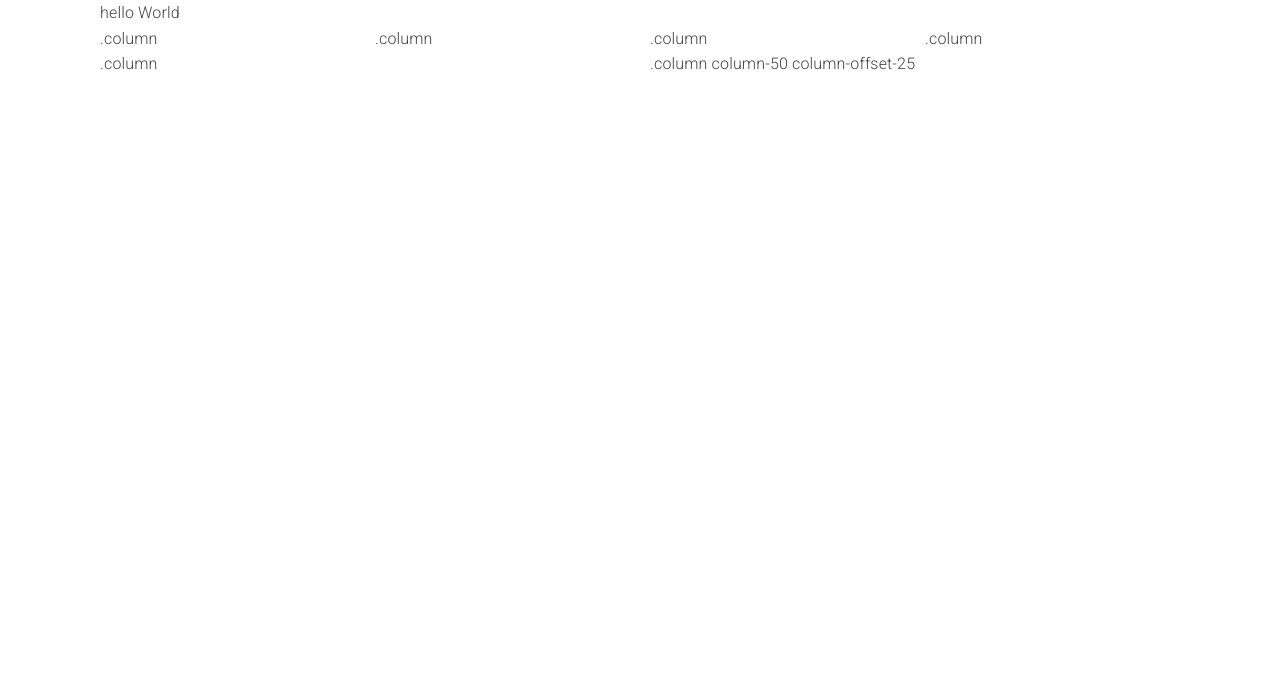
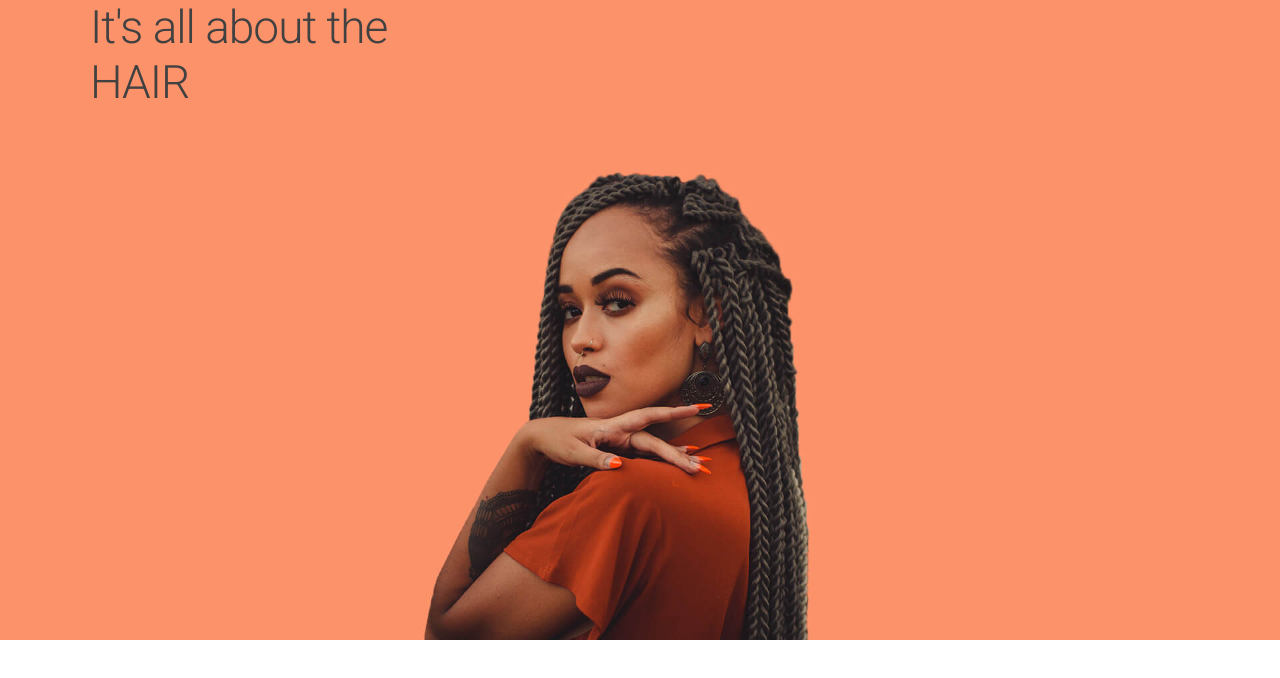
Before and after one commit to Mxmba-dev/hair-salon-template, a plain HTML site: page index.html in a window 1280 px wide. Drawn offline with nearby package versions, Linux system fonts and the light colour scheme.

```diff
--- a/assets/styles/scss/main.scss
+++ b/assets/styles/scss/main.scss
@@ -3,3 +3,12 @@
 body{
     color: $black-gray;
 }
+
+#home{
+    background-image: url('/assets/images/hero-bg-2.jpg');
+    background-repeat: no-repeat;
+    background-attachment: scroll;
+    background-size: cover;
+    background-position: center;
+    height: 80vh;
+}
--- a/index.html
+++ b/index.html
@@ -10,21 +10,18 @@
     <link rel="stylesheet" href="assets/styles/main.css">
 </head>
 <body>
-    <div class="container">
-        hello World
-        <div class="row">
-            <div class="column">.column</div>
-            <div class="column">.column</div>
-            <div class="column">.column</div>
-            <div class="column">.column</div>
+    <section id="home">
+        <div class="container">
+            <div class="row">
+                <div class="column-50 hero-text">
+                    <h1>It's all about the
+                        <br>
+                        HAIR
+                    </h1>
+                </div>
+            </div>
         </div>
-
-        <div class="row">
-            <div class="column">.column</div>
-            <div class="column column-50 column-offset-25">.column column-50 column-offset-25</div>
-        </div>
-
-    </div>
+    </section>
 </body>
 <script src="assets/scripts/mxmba.js"></script>
 </html>
```
Also changed, not shown: assets/styles/main.css, 2 other files.
